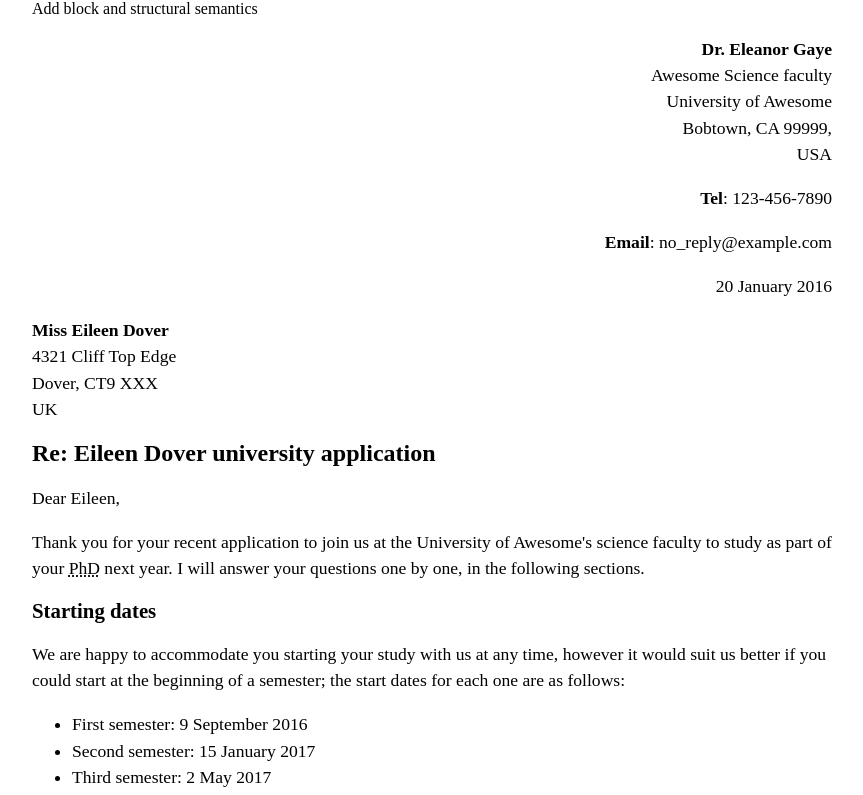
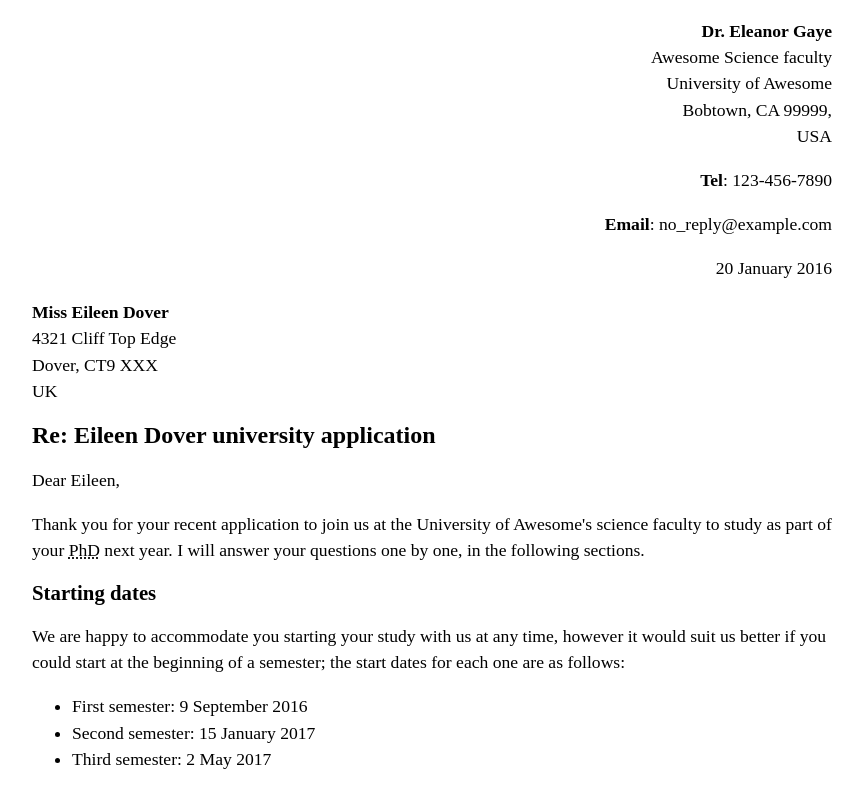
Before and after one commit to Sbarrett1/Sbarrett1.github.io, a plain HTML site: page letter-markup/index.html in a window 1280 px wide. Shown: the top 795 px of the page, without its empty margins (208-1071 px from the left). Drawn offline with Linux system fonts and the light colour scheme.

Commit message:
Fixed letter-markup
Fixed a small bug regarding the index in the letter-markup subdirectory

```diff
--- a/letter-markup/index.html
+++ b/letter-markup/index.html
@@ -33,7 +33,6 @@
             margin: 1rem 0;
             }
             </style>
-            Add block and structural semantics
     </head>
     <body>
         <address class="sender-column">
```
